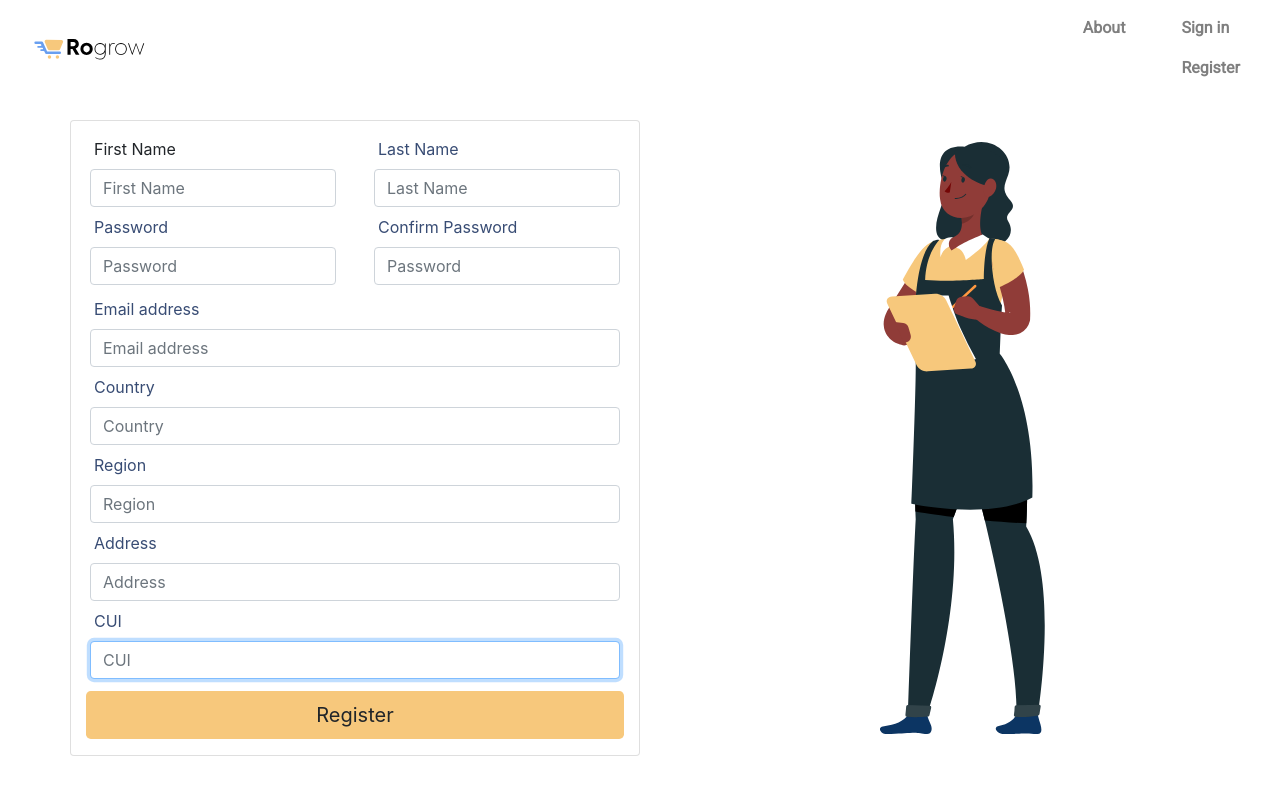
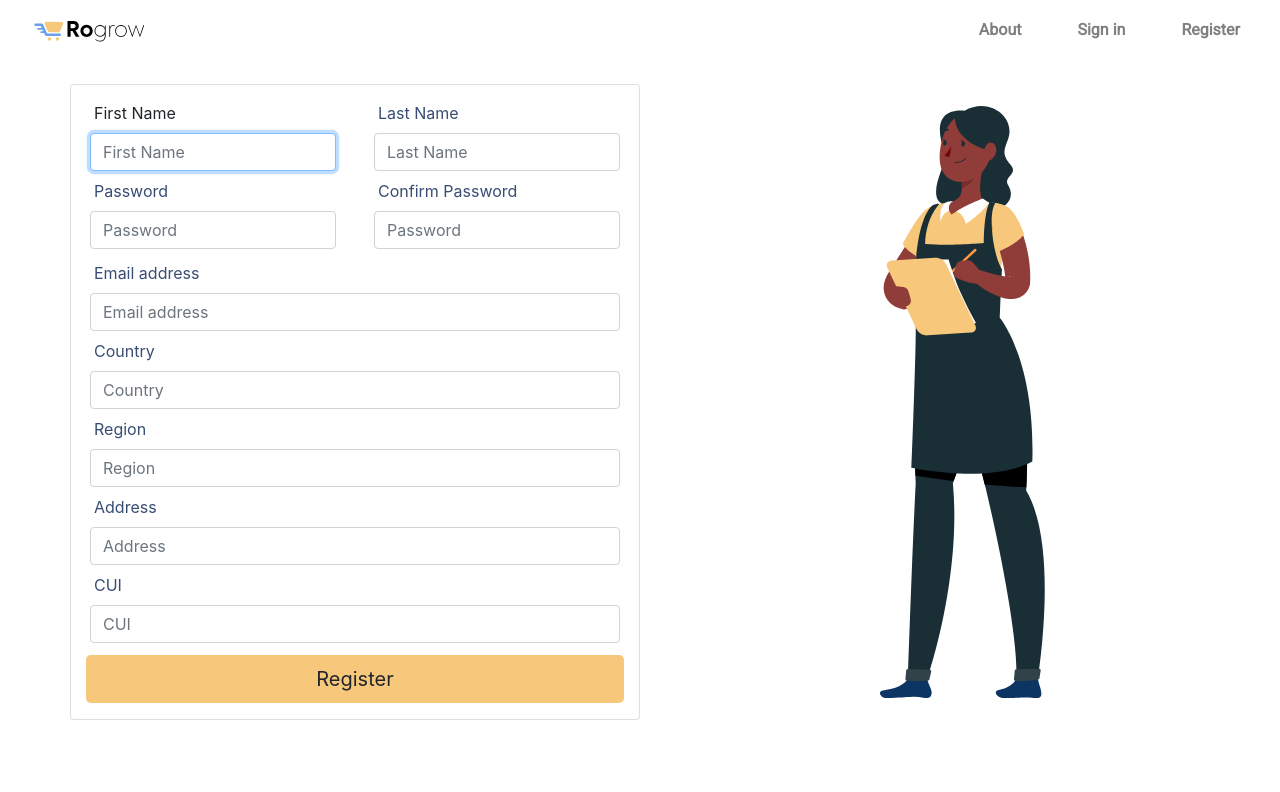
Before and after one commit to ChrisAB/RoGrow, a React (Create React App) app in the folder client/: page /sellerRegister in a window 1280 px wide. Shown: the top 792 px of the page. Built offline with nearby package versions, Linux system fonts and the light colour scheme.

Commit message:
solved alignment issue and autofocus for register

```diff
--- a/client/src/Main/Menu.js
+++ b/client/src/Main/Menu.js
@@ -32,15 +32,17 @@ function Menu({history}) {
                     </li>
 
                     {!isSigned() &&
-                    <div>
-                         <li className="nav-item ">
+                         <li className="nav-item">
                               <Link className="nav-link pl-5" style={isActive(history,'/signin')} to="/signin">Sign in</Link>
                          </li>
+                    }
+
+                    {!isSigned() &&
                          <li className="nav-item">
                               <Link className="nav-link pl-5" style={isActive(history,'/register')} to="/register">Register</Link>
                          </li>
-                    </div>
                     }
+
                    { isSigned() &&
                          <li className="nav-item">
                               <span className="nav-link pl-5" onClick={()=>signout(() => {
--- a/client/src/Signin/SellerRegister.js
+++ b/client/src/Signin/SellerRegister.js
@@ -78,7 +78,7 @@ const  SellerRegister = () =>
                             <div className="col-md-6">
                               <div className="m-1">
                                   <label className=" pl-sm-1 pt-1">First Name</label>
-                                  <input type="text" value={firstName} onChange={handleChanege('firstName')} id="inputFirstName" className="form-control" placeholder="First Name" required autoFocus/>
+                                  <input type="text" value={firstName} onChange={handleChanege('firstName')} id="inputFirstName" className="form-control" placeholder="First Name" required autoFocus />
                               </div>
                               <div className="m-1">
                                   <label className="text-gray-800 large pl-sm-1 pt-1">Password</label>
@@ -88,7 +88,7 @@ const  SellerRegister = () =>
                             <div className="col-md-6">
                               <div className="m-1">
                                   <label className="text-gray-800 large pl-sm-1 pt-1">Last Name</label>
-                                  <input type="text" value={lastName} onChange={handleChanege('lastName')} id="inputLastName" className="form-control" placeholder="Last Name" required autoFocus/>
+                                  <input type="text" value={lastName} onChange={handleChanege('lastName')} id="inputLastName" className="form-control" placeholder="Last Name" required  />
                               </div>
                               <div className="m-1">
                                   <label className="text-gray-800 large pl-sm-1 pt-1">Confirm Password</label>
@@ -99,31 +99,31 @@ const  SellerRegister = () =>
                         <div>
                           <div className="m-1">
                                     <label className="text-gray-800 large pl-sm-1 pt-1">Email address</label>
-                                    <input type="email" value={email} onChange={handleChanege('email')} id="inputEmail" className="form-control" placeholder="Email address" required autoFocus/>
+                                    <input type="email" value={email} onChange={handleChanege('email')} id="inputEmail" className="form-control" placeholder="Email address" required  />
                           </div>
                         </div>
                         <div>
                           <div className="m-1">
                                     <label className="text-gray-800 large pl-sm-1 pt-1">Country</label>
-                                    <input type="text" value={country}  onChange={handleChanege('country')} id="inputCountry" className="form-control" placeholder="Country" required autoFocus/>
+                                    <input type="text" value={country}  onChange={handleChanege('country')} id="inputCountry" className="form-control" placeholder="Country" required  />
                           </div>
                         </div>
                         <div>
                           <div className="m-1">
                                     <label className="text-gray-800 large pl-sm-1 pt-1">Region</label>
-                                    <input type="text" value={region} onChange={handleChanege('region')} id="inputRegion" className="form-control" placeholder="Region" required autoFocus/>
+                                    <input type="text" value={region} onChange={handleChanege('region')} id="inputRegion" className="form-control" placeholder="Region" required  />
                           </div>
                         </div>
                         <div>
                           <div className="m-1">
                                     <label className="text-gray-800 large pl-sm-1 pt-1">Address</label>
-                                    <input type="text" value={address} onChange={handleChanege('address')} id="inputAddress" className="form-control" placeholder="Address" required autoFocus/>
+                                    <input type="text" value={address} onChange={handleChanege('address')} id="inputAddress" className="form-control" placeholder="Address" required  />
                           </div>
                         </div>
                         <div>
                           <div className="m-1">
                                     <label className="text-gray-800 large pl-sm-1 pt-1">CUI</label>
-                                    <input type="text" value={CUI} onChange={handleChanege('CUI')} id="inputCUI" className="form-control" placeholder="CUI" required autoFocus/>
+                                    <input type="text" value={CUI} onChange={handleChanege('CUI')} id="inputCUI" className="form-control" placeholder="CUI" required  />
                           </div>
                         </div>
                         <div className="pt-2 pb-2 mt-sm-1  mt-xs-1">
```
Also changed, not shown: client/src/Signin/BuyerRegister.js (+4 -5 lines).
